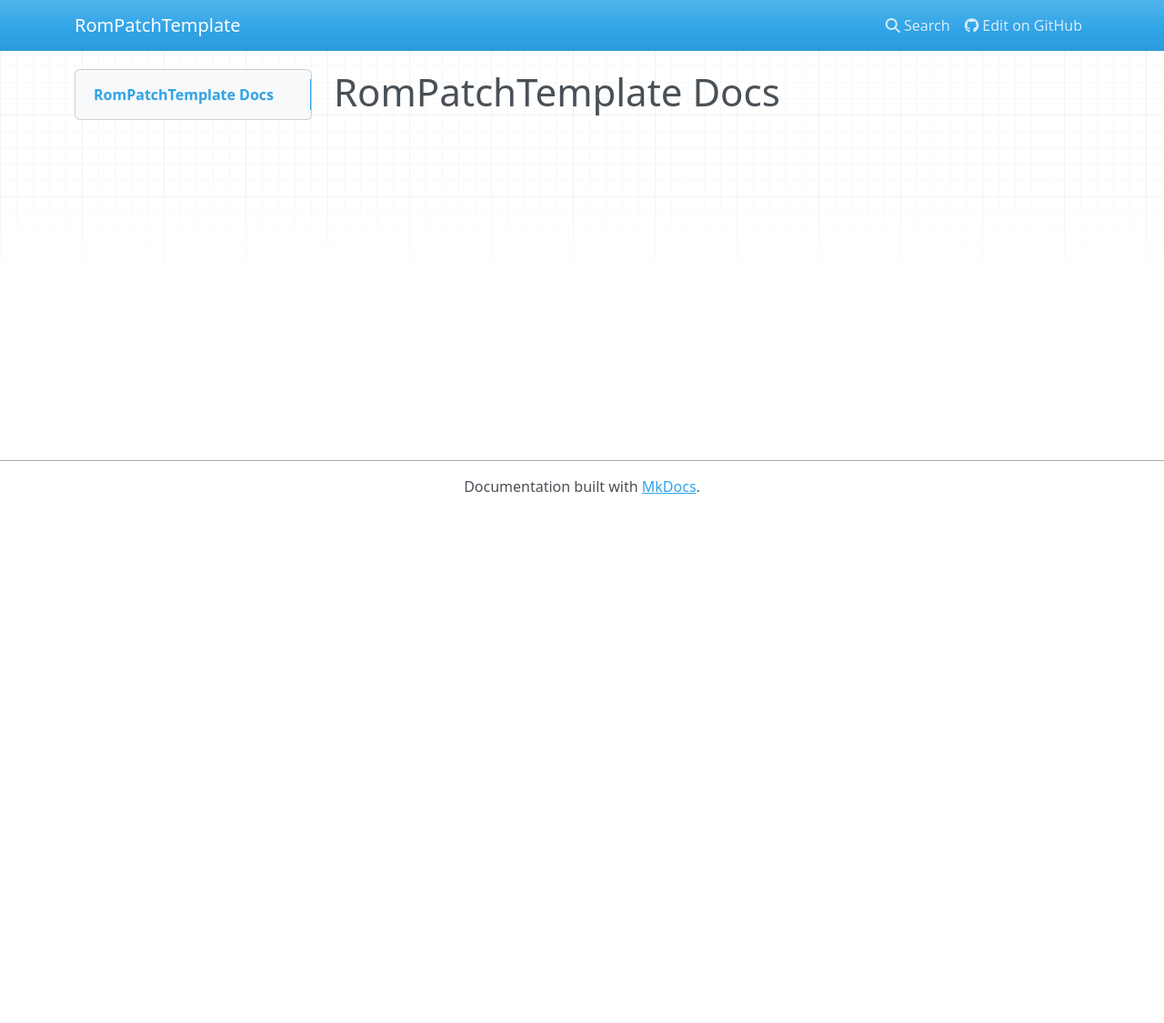
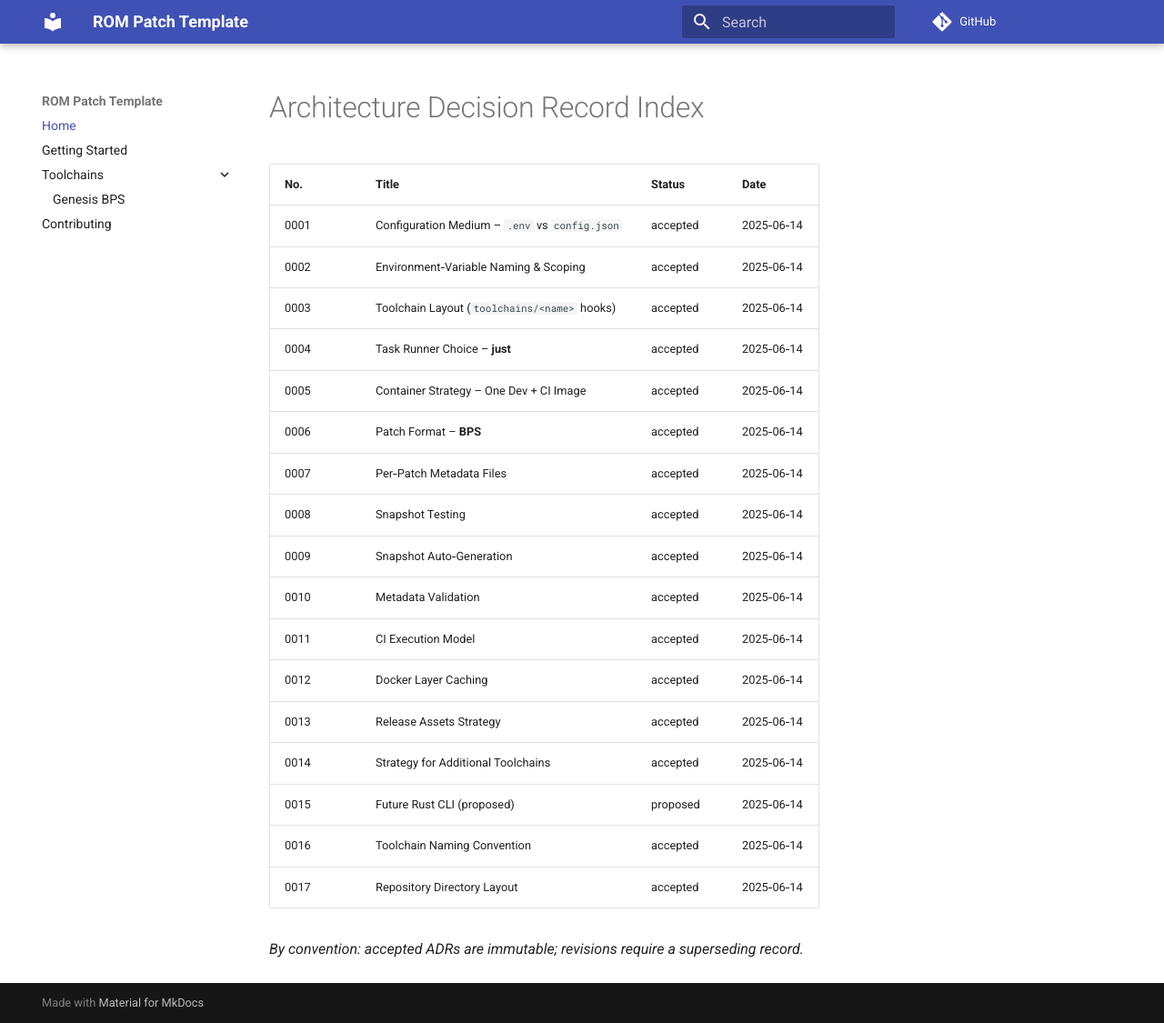
Before and after one commit to 56kyle/rom-patch-template, an MkDocs documentation site: the page built from docs/index.md, in a window 1280 px wide and 1125 px high. Shown: the whole window at 91% size. Built offline with MkDocs 1.6.1 and Material for MkDocs 9.7.7, drawn with Linux system fonts in a browser that asks for light colours; nearby versions of some CDN libraries; comment, search, counter and statistics services are not loaded.

Commit message:
chore: tweaks to initial structure

```diff
--- a/docs/index.md
+++ b/docs/index.md
@@ -1 +1,23 @@
-# RomPatchTemplate Docs
+# Architecture Decision Record Index
+
+| No.  | Title                                          | Status   | Date       |
+|------|------------------------------------------------|----------|------------|
+| 0001 | Configuration Medium – `.env` vs `config.json` | accepted | 2025‑06‑14 |
+| 0002 | Environment‑Variable Naming & Scoping          | accepted | 2025‑06‑14 |
+| 0003 | Toolchain Layout (`toolchains/<name>` hooks)   | accepted | 2025‑06‑14 |
+| 0004 | Task Runner Choice – **just**                  | accepted | 2025‑06‑14 |
+| 0005 | Container Strategy – One Dev + CI Image        | accepted | 2025‑06‑14 |
+| 0006 | Patch Format – **BPS**                         | accepted | 2025‑06‑14 |
+| 0007 | Per‑Patch Metadata Files                       | accepted | 2025‑06‑14 |
+| 0008 | Snapshot Testing                               | accepted | 2025‑06‑14 |
+| 0009 | Snapshot Auto‑Generation                       | accepted | 2025‑06‑14 |
+| 0010 | Metadata Validation                            | accepted | 2025‑06‑14 |
+| 0011 | CI Execution Model                             | accepted | 2025‑06‑14 |
+| 0012 | Docker Layer Caching                           | accepted | 2025‑06‑14 |
+| 0013 | Release Assets Strategy                        | accepted | 2025‑06‑14 |
+| 0014 | Strategy for Additional Toolchains             | accepted | 2025‑06‑14 |
+| 0015 | Future Rust CLI (proposed)                     | proposed | 2025‑06‑14 |
+| 0016 | Toolchain Naming Convention                    | accepted | 2025‑06‑14 |
+| 0017 | Repository Directory Layout                    | accepted | 2025‑06‑14 |
+
+_By convention: accepted ADRs are immutable; revisions require a superseding record._
--- a/mkdocs.yml
+++ b/mkdocs.yml
@@ -1,5 +1,20 @@
-
-site_name: RomPatchTemplate
-repo_url: https://github.com/youruser/rom-patch-template
+site_name: ROM Patch Template
+repo_url: https://github.com/56kyle/rompatch-template
+site_description: Documentation for the generic ROM patching template.
+theme:
+  name: material
+  features:
+    - navigation.top
+    - navigation.expand
 nav:
   - Home: index.md
+  - Getting Started: getting-started.md
+  - Toolchains:
+      - Genesis BPS: toolchains/genesis-bps.md
+  - Contributing: contributing.md
+markdown_extensions:
+  - admonition
+  - codehilite
+  - tables
+  - toc:
+      permalink: true
```
Also changed, not shown: README.md (+109 -2 lines), 2 other files.
